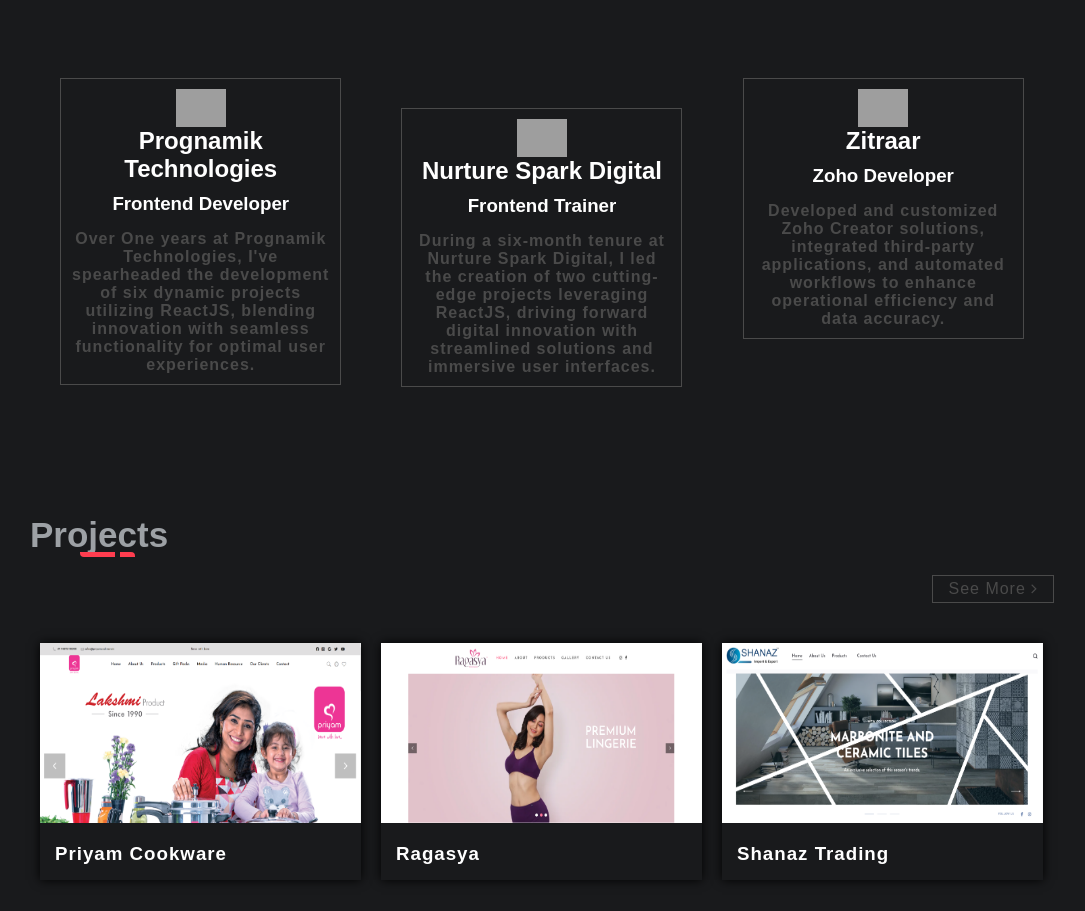
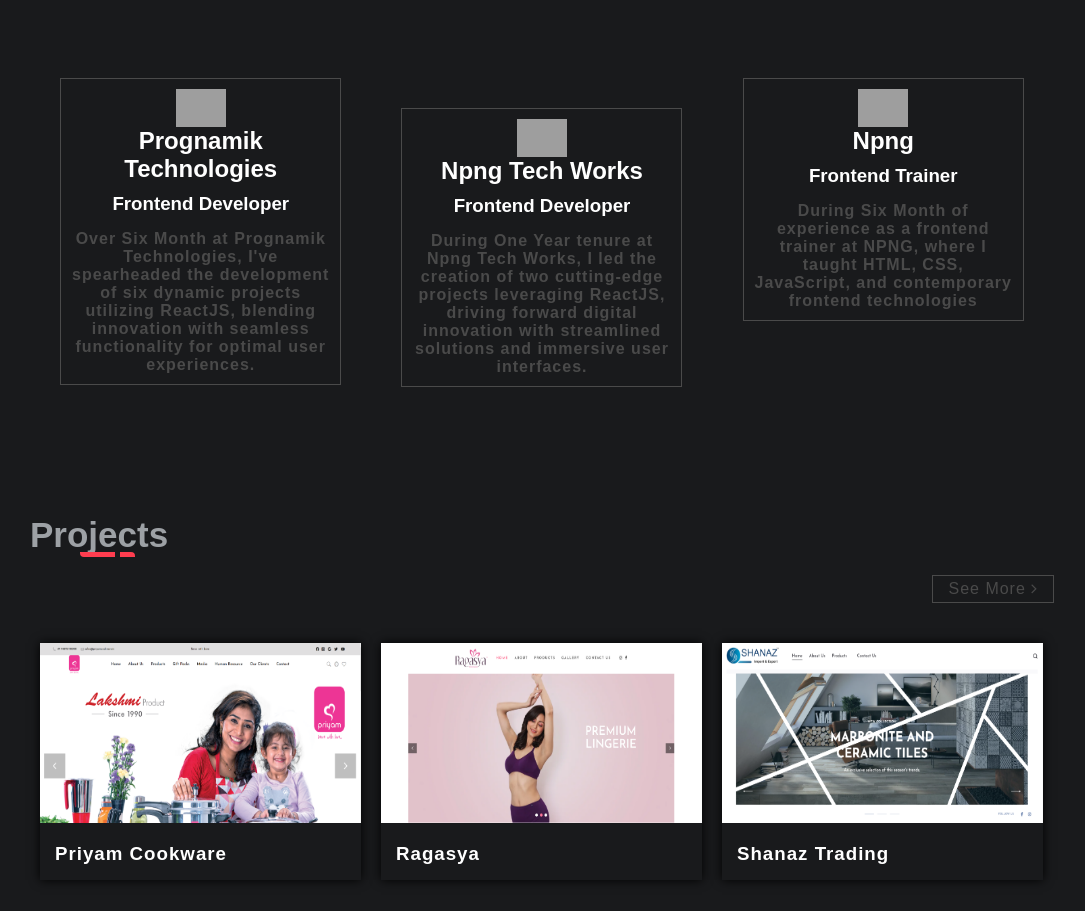
Before and after one commit to siva12143/Portfolio, a React (Create React App) app: page / in a window 1280 px wide. Shown: the part 1407-2318 px from the top of the page, without its empty margins (98-1183 px from the left). Built offline with nearby package versions, Linux system fonts and the light colour scheme; grey boxes are pictures that could not be loaded.

Commit message:
Update service.jsx

```diff
--- a/src/components/service.jsx
+++ b/src/components/service.jsx
@@ -12,24 +12,24 @@
                     <img className="service1img" src="images/service_icon2.png" alt="" />
                     <h2>Prognamik Technologies</h2>
                     <h3>Frontend Developer</h3>
-                                <p>Over One years at Prognamik Technologies, I've spearheaded the development of six dynamic projects utilizing ReactJS, blending innovation with seamless functionality for optimal user experiences.</p>
+                    <p>Over Six Month at Prognamik Technologies, I've spearheaded the development of six dynamic projects utilizing ReactJS, blending innovation with seamless functionality for optimal user experiences.</p>
                 </div>
             </div>
             <div className="service2">
                 <div>
                     <img src="images/service_icon4.png" alt="" />
-                                <h2>Nurture Spark Digital</h2>
-                                <h3>Frontend Trainer</h3>
-                                <p>During a six-month tenure at Nurture Spark Digital, I led the creation of two cutting-edge projects leveraging ReactJS, driving forward digital innovation with streamlined solutions and immersive user interfaces.</p>
+                    <h2>Npng Tech Works</h2>
+                    <h3>Frontend Developer</h3>
+                    <p>During One Year tenure at Npng Tech Works, I led the creation of two cutting-edge projects leveraging ReactJS, driving forward digital innovation with streamlined solutions and immersive user interfaces.</p>
                 </div>
 
             </div>
             <div className="service3">
                 <div>
                     <img src="images/service_icon3.png" alt="" />
-                                <h2>Zitraar</h2>
-                                <h3>Zoho Developer</h3>
-                                <p>Developed and customized Zoho Creator solutions, integrated third-party applications, and automated workflows to enhance operational efficiency and data accuracy.</p>
+                    <h2>Npng</h2>
+                    <h3>Frontend Trainer</h3>
+                    <p>During Six Month of experience as a frontend trainer at NPNG, where I taught HTML, CSS, JavaScript, and contemporary frontend technologies</p>
                 </div>
             </div>
         </div>
```
Lines whose indentation alone changed are shown as unchanged.
